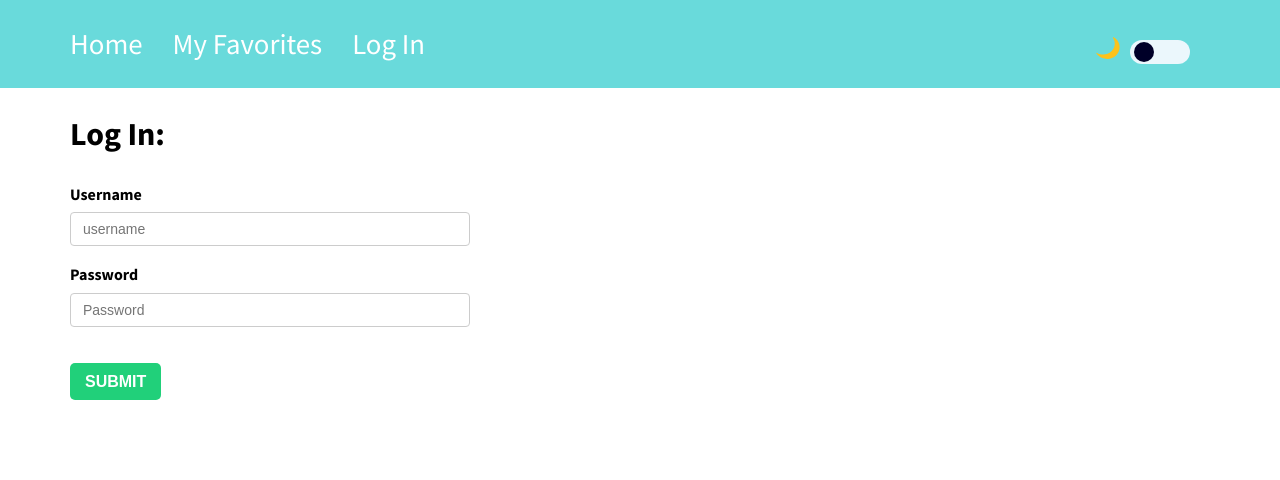
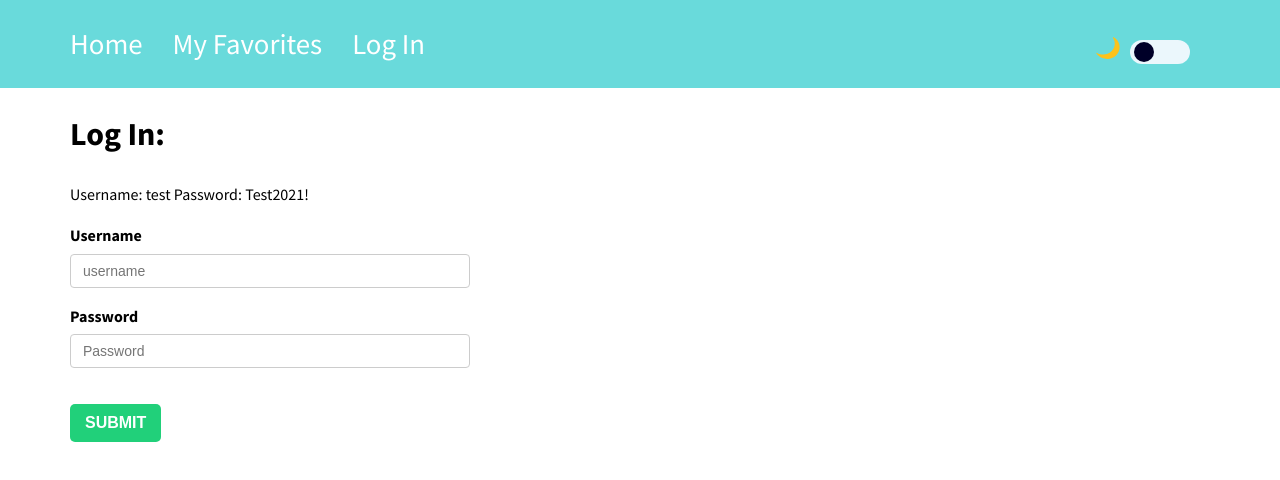
Before and after one commit to assembler-school/react-first-stage-project, a React (Create React App) app: page /log-in in a window 1280 px wide. Shown: the top 480 px of the page. Built offline with nearby package versions, Linux system fonts and the light colour scheme; no server answers.

Commit message:
change password

```diff
--- a/src/components/pages/LogIn/LogIn.jsx
+++ b/src/components/pages/LogIn/LogIn.jsx
@@ -42,6 +42,7 @@ const LogIn = (props) => {
             <div className="container">
                 <div className="display-content">
                     <h1>Log In: </h1>
+                    <p>Username: test <span>Password: Test2021!</span></p>
                     <Formik
                         initialValues={initialValues}
                         validationSchema={validationSchema}
--- a/src/utils/fake-backend.jsx
+++ b/src/utils/fake-backend.jsx
@@ -1,5 +1,5 @@
 export const configureFakeBackend = () => {
-    const users = [{ id: 1, username: "test", password: "test" }];
+    const users = [{ id: 1, username: "test", password: "Test2021!" }];
     let realFetch = window.fetch;
     window.fetch = (url, opts) => {
 
```
